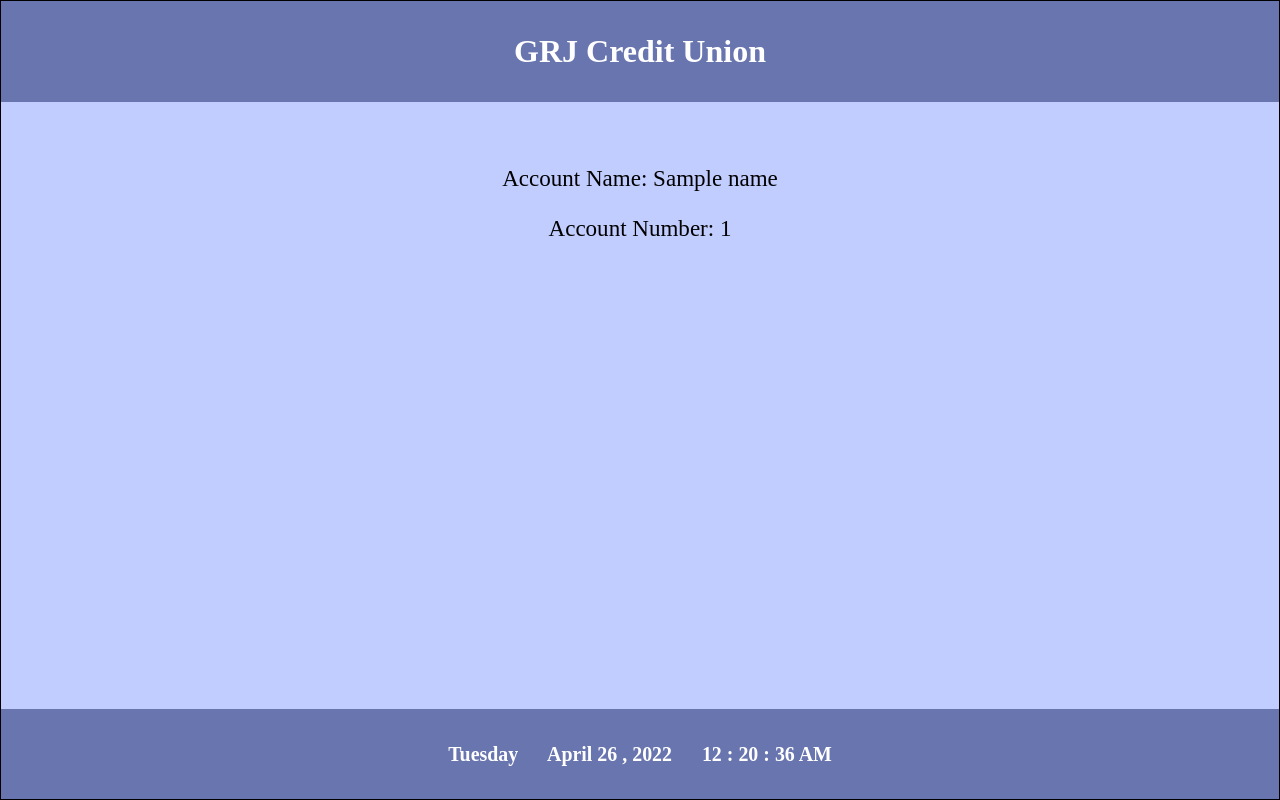
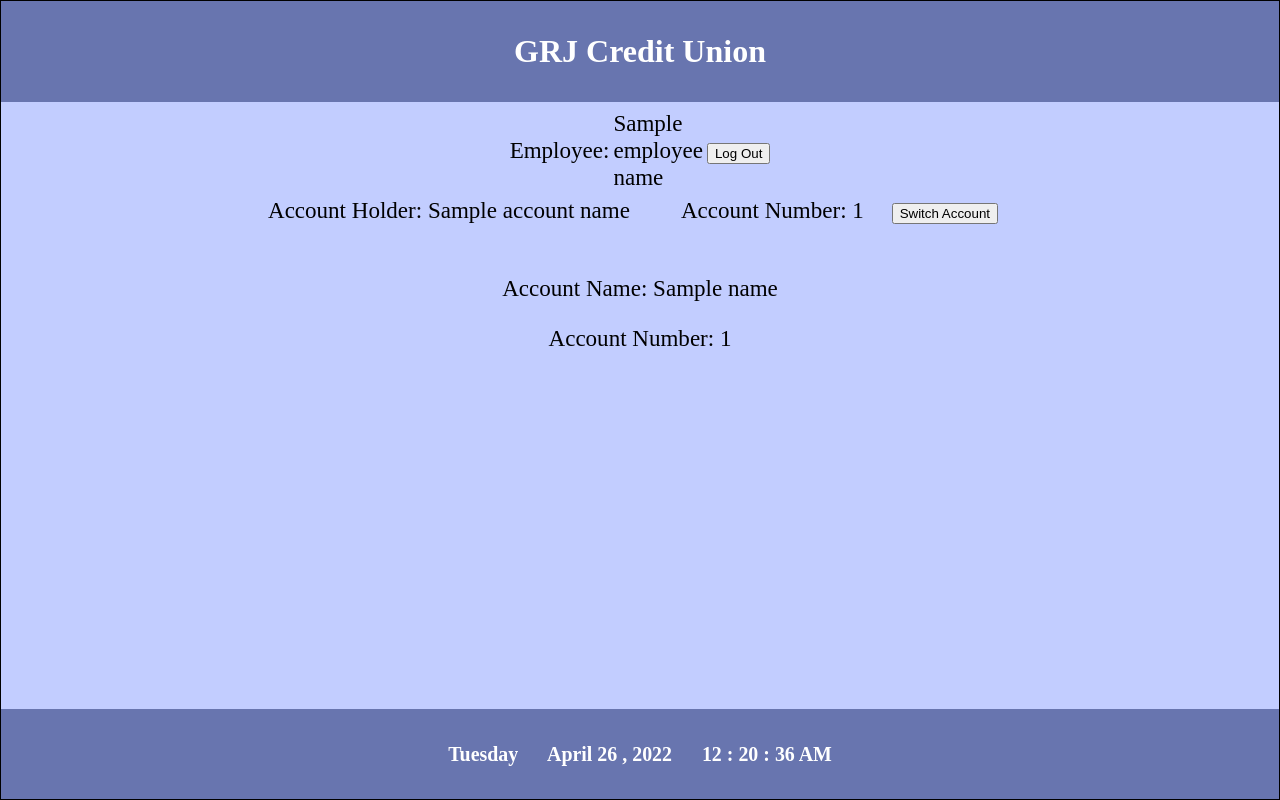
Before and after one commit to rickydanger/BankingFinanceApplication, a Flask app: template templates/account.html in a window 1280 px wide. Run offline with Flask 2, Linux system fonts and the light colour scheme; the template is opened without the code that fills it: most values are stand-ins (such as "Sample title", 1, 10 or a date in 2020).

Commit message:
added top banner
Added top banner to account.html to show employee name and account information and logout and switch account buttons. NOTE: still need to create switch account functionality

```diff
--- a/EmployeeInput.py
+++ b/EmployeeInput.py
@@ -10,6 +10,8 @@ app = Flask('GRJ Credit Union')
 app.secret_key = b'D=%C/zsY-P>wK5TwyL\\&Mu"/>r(}K@D~&z@8BmpL!,H\"\'Q`*VjZ]e^"6C%r7kw""YC+zh' \
                  b'T"CQRE]r;K;&#a2fe9vf\\%#)8L;8gd^7FU!eGQ,$!%azwAy>Td&nsJ.a"a'
 
+currentAccountName = None
+currentAccountNumber = None
 @app.route('/')
 def index():
     return redirect(url_for("login"))
@@ -25,6 +27,11 @@ def login():
             flash(auth_info[1])
 
     return render_template('login.html')
+
+@app.route('/logout', methods=['GET','POST'])
+def logout():
+    session["username"] = None
+    return redirect(url_for('login'))
 
 @app.route('/accountlookup/', methods=['GET','POST'])
 def accountlookup():
@@ -56,7 +63,7 @@ def accountlookup():
             error = "You missed one or more forms"
         flash(error)
 
-    return render_template('account_look_up.html')
+    return render_template('account_look_up.html', employee_name=session.get("username"), account_name=currentAccountName, account_number=currentAccountNumber)
 
 @app.route('/accountprompt/', methods=['GET','POST'])
 def accountprompt():
@@ -73,7 +80,7 @@ def accountprompt():
 def account():
     accountname = request.args['name']
     accountnumber = request.args['number']
-    return render_template('account.html', name=accountname, number=accountnumber)
+    return render_template('account.html', employee_name=session.get("username"), account_name=accountname, account_number=accountnumber)
 
 if __name__ == "__main__":
     app.run(debug=True)
--- a/templates/account.html
+++ b/templates/account.html
@@ -1,10 +1,29 @@
 {% extends "base.html" %}
 {% block title %}Home page{% endblock %}
 {% block content1 %}
+<table class="center" width="250" >
+    <form method="post">
+    <tr align"center">
+        <td>Employee:</td>
+        <td>{{employee_name}}</td>
+        <td colspan='2'><input class="btn btn-default" type="submit" value="Log Out" formaction="/logout"></td>
+    </tr>
+</table>
+<table class="center" width="750">
+    <form method="post">
+    <tr align"center">
+        <td>Account Holder: {{account_name}}</td>
+        <td>Account Number: {{account_number}}</td>
+        <td colspan='2'><input class="btn btn-default" type="submit" value="Switch Account" formaction="/switch_account"></td>
+    </tr>
+    </form>
+</table>
+{% endblock %}
+{% block content2 %}
     {% if name %}
-        <center>
-            <p><font face="Times New Roman" color="#000000">Account Name: {{ name }}</p>
-            <p><font face="Times New Roman" color="#000000">Account Number: {{ number }}</p>
-        </center>
+<center>
+    <p><font face="Times New Roman" color="#000000">Account Name: {{ name }}</p>
+    <p><font face="Times New Roman" color="#000000">Account Number: {{ number }}</p>
+</center>
     {% endif %}
 {% endblock %}
--- a/templates/accountprompt.html
+++ b/templates/accountprompt.html
@@ -1,6 +1,6 @@
 {% extends "base.html" %}
 {% block title %}Home page{% endblock %}
-{% block content1 %}
+{% block content2 %}
     {% if name %}
         <center>
             <h4><font face="Times New Roman" color="#000000">Account Name: {{ name }}</h4>
--- a/templates/base.html
+++ b/templates/base.html
@@ -18,20 +18,26 @@
     <body onload="initClock()">
         <table cellpadding="0" cellspacing="0" width="100%" height="100%" style="border:solid 1px #000000">
             <tr>
-                <td colspan = "1" bgcolor = "#6875AF">
+                <td colspan="1" bgcolor="#6875AF">
                     <center>
                         <h5><font face="Times New Roman" size="6px" color="#FFFFFF">GRJ Credit Union</font></h5>
                     </center>
                 </td>
             </tr>
-             <tr valign = "top">
-                <td style="padding:40px" bgcolor = "#C2CDFF" width = "100%" height = "100%">
+            <tr valign="top">
+                <td style="padding:5px" bgcolor="#C2CDFF" width="100%" height="10%">
                     {% block content1 %} {% endblock %}
                 </td>
 
             </tr>
+            <tr valign="top">
+                <td style="padding:20px" bgcolor="#C2CDFF" width="100%" height="100%">
+                    {% block content2 %} {% endblock %}
+                </td>
+
+            </tr>
             <tr>
-                <td colspan = "1" bgcolor = "#6875AF">
+                <td colspan="1" bgcolor="#6875AF">
                     <center>
                         <font face="Times New Roman" size="5px" color="#FFFFFF">
                             <div class="date">
--- a/templates/login.html
+++ b/templates/login.html
@@ -1,6 +1,6 @@
 {% extends "base.html" %}
 {% block title %}Login{% endblock %}
-{% block content1 %}
+{% block content2 %}
     <center>
         <h3>Login</h3>
     </center>
```
Also changed, not shown: templates/account_look_up.html (+11 -0 lines). Lines whose indentation alone changed are shown as unchanged.
